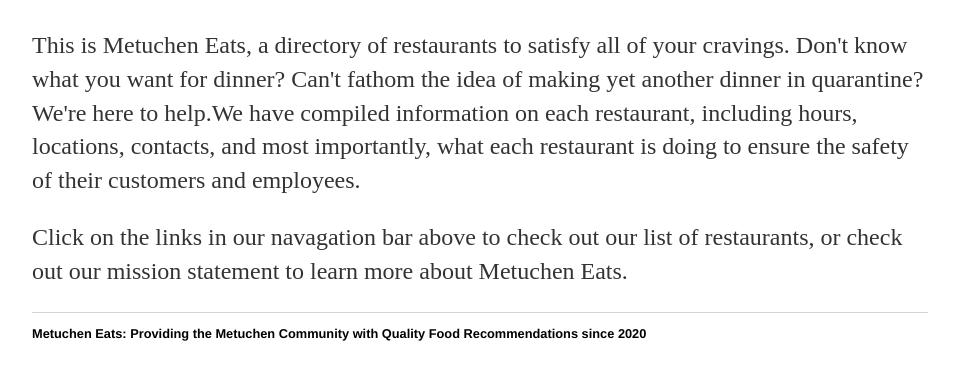
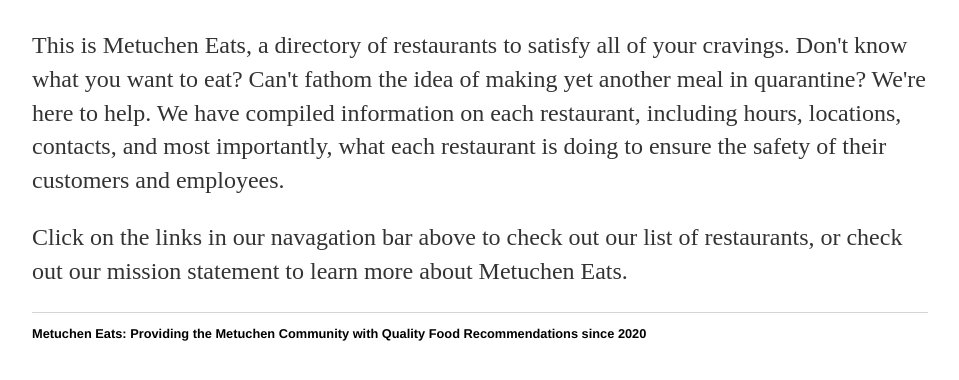
Before and after one commit to paigelarson/metucheneats, a plain HTML site: page index.html in a window 1280 px wide. Shown: the part 168-548 px from the top of the page, without its empty margins (160-1119 px from the left). Drawn offline with Linux system fonts and the light colour scheme.

Commit message:
Update index.html

```diff
--- a/index.html
+++ b/index.html
@@ -17,7 +17,7 @@
     		<div class="blurb">
         		<h1>Metuchen Eats</h1>
 				<p>This is Metuchen Eats, a directory of restaurants to satisfy all of your cravings. Don't know what you want
-				for dinner? Can't fathom the idea of making yet another dinner in quarantine? We're here to help.We have
+				to eat? Can't fathom the idea of making yet another meal in quarantine? We're here to help. We have
 				compiled information on each restaurant, including hours, locations, contacts, and most importantly,
 				what each restaurant is doing to ensure the safety of their customers and employees.</p>
 
```
